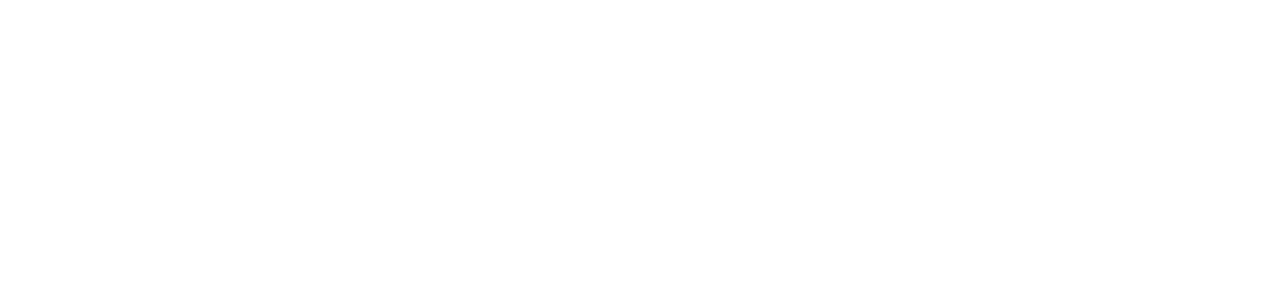
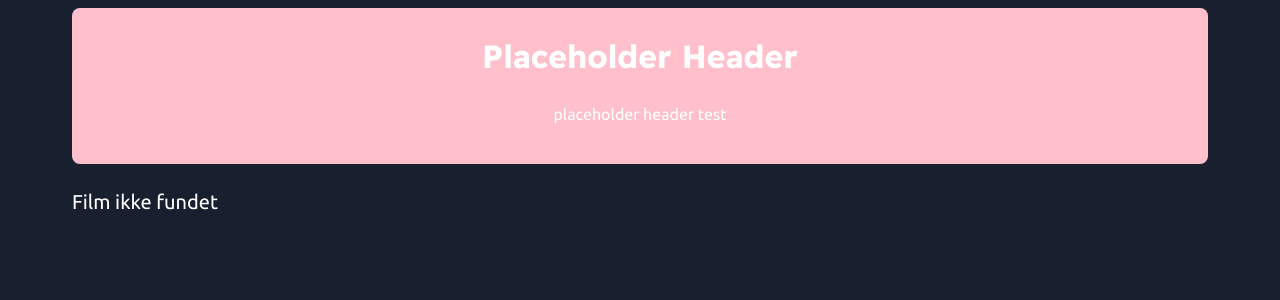
Before and after one commit to rasmussoender/MMD4-Biffen, a Nuxt app: page /visning/1/1/1 in a window 1280 px wide. Before the commit this address had no page. Shown: the top 300 px of the page. Built offline with nearby package versions, Linux system fonts and the light colour scheme; no server answers.

Commit message:
lavet variabler + time.vue siden

```diff
--- a/assets/css/style.css
+++ b/assets/css/style.css
@@ -1,3 +1,24 @@
-.movieContainer {
-    background-color: red;
+@import url('https://fonts.googleapis.com/css2?family=Readex+Pro:wght@160..700&family=Ubuntu:ital,wght@0,300;0,400;0,500;0,700;1,300;1,400;1,500;1,700&display=swap');
+
+h1, h2, h3, h4, h5, h6 {
+font-family: var(--font-headings);
+color: white;
 }
+
+body {
+font-family: var(--font-body);
+background: #181F2F;
+color: white;
+padding: 0 var(--space-container);
+line-height: var(--line-height-text);
+font-size: var(--font-standard);
+}
+
+
+section {
+    border-radius: var(--radius-section);
+}
+
+a {
+    color: var(--interactive-red);
+}
--- /dev/null
+++ b/assets/css/variables.css
@@ -0,0 +1,30 @@
+
+:root {
+/* Font */
+--font-body: 'Ubuntu', sans-serif;
+--font-headings: 'Readex Pro', sans-serif;
+
+/* Font-størrelser */
+--font-standard: 20px;
+
+/* Farver */
+--color-body: #181F2F;
+--secondary-blue: #202F4D;
+--interactive-red: #F63758;
+
+/* Afstande */
+--space-container: 4rem;
+--space-section: 4rem;
+
+/* Standard line-height */
+--line-height-text: 1.75;
+
+/* Border radius */
+/* Sektioner */
+--radius-section: 20px;
+
+/* Cards/knapper */
+--radius-card: 10px;
+--radius-button: 5px;
+
+}
--- a/nuxt.config.ts
+++ b/nuxt.config.ts
@@ -2,5 +2,5 @@
 export default defineNuxtConfig({
   compatibilityDate: '2024-11-01',
   devtools: { enabled: true },
-  css: ['@/assets/css/style.css']
+  css: ['@/assets/css/style.css', '@/assets/css/variables.css']
 })
--- a/pages/alle-film.vue
+++ b/pages/alle-film.vue
@@ -16,6 +16,7 @@
 </script>
 
 <template>
+    <Header />
   <div class="movieContainer">
     <h1>Now Showing</h1>
     <div v-if="movies.length === 0">Loading film...</div>
--- a/pages/film/[slug].vue
+++ b/pages/film/[slug].vue
@@ -1,6 +1,8 @@
 <script setup>
 import { ref, onMounted } from 'vue';
 import { useRoute } from 'vue-router';
+import Header from '@/components/Header.vue';
+
 
 const movie = ref(null);
 const route = useRoute();
@@ -18,15 +20,23 @@
 </script>
 
 <template>
+  <Header />
   <div v-if="movie">
     <h1>{{ movie.title.rendered }}</h1>
     <img :src="movie.acf.poster.url" :alt="movie.title.rendered" />
     <p>{{ movie.acf.description }}</p>
     <div v-for="session in movie.acf.spilletider.filmvisning" :key="session.filmdato">
       <h2>{{ session.filmdato }}</h2>
-      <ul>
-        <li v-for="time in session.spilletid" :key="time.spilletidspunkt">{{ time.spilletidspunkt }}</li>
-      </ul>
+      <li
+        v-for="time in session.spilletid"
+        :key="time.spilletidspunkt"
+      >
+        <router-link
+          :to="`/visning/${movie.slug}/${session.filmdato.replaceAll('/', '-')}/${time.spilletidspunkt.replace(':', '-')}`"
+        >
+          {{ time.spilletidspunkt }}
+        </router-link>
+      </li>
     </div>
   </div>
   <div v-else>Loading movie details...</div>
--- a/pages/index.vue
+++ b/pages/index.vue
@@ -26,12 +26,18 @@
           <img :src="movie.acf.poster.url" :alt="movie.title.rendered" class="movieImage" />
           <div class="movieDetails">
             <h2>{{ movie.title.rendered }}</h2>
-            <p>{{ movie.acf.description }}</p>
             <div v-for="session in movie.acf.spilletider.filmvisning" :key="session.filmdato" class="movieSessions">
               <h3>{{ session.filmdato }}</h3>
-              <ul>
-                <li v-for="time in session.spilletid" :key="time.spilletidspunkt">{{ time.spilletidspunkt }}</li>
-              </ul>
+              <li
+                v-for="time in session.spilletid"
+                :key="time.spilletidspunkt"
+              >
+                <router-link
+                  :to="`/visning/${movie.slug}/${session.filmdato.replaceAll('/', '-')}/${time.spilletidspunkt.replace(':', '-')}`"
+                >
+                  {{ time.spilletidspunkt }}
+                </router-link>
+              </li>
             </div>
           </div>
         </router-link>
@@ -53,9 +59,9 @@
 }
 
 .movieCard {
-  background: green;
+  background: var(--secondary-blue);
   border: 1px solid #ddd;
-  border-radius: 8px;
+  border-radius: var(--radius-card);
   padding: 15px;
   box-shadow: 0 2px 8px rgba(0, 0, 0, 0.1);
 }
--- /dev/null
+++ b/pages/visning/[slug]/[date]/[time].vue
@@ -0,0 +1,48 @@
+<script setup>
+import { useRoute } from 'vue-router';
+import { ref, onMounted } from 'vue';
+import Header from '@/components/Header.vue';
+
+
+const { slug, date, time } = useRoute().params;
+const visning = ref(null);
+
+onMounted(async () => {
+  try {
+    const res = await fetch('https://biffen.rasmus-pedersen.com/wp-json/wp/v2/movie');
+    const movies = await res.json();
+
+    const movie = movies.find(m => m.slug === slug);
+    const session = movie?.acf?.spilletider?.filmvisning?.find(s =>
+      s.filmdato.replaceAll('/', '-') === date
+    );
+    const timeSlot = session?.spilletid?.find(t =>
+      t.spilletidspunkt.replace(':', '-') === time
+    );
+
+    if (movie && session && timeSlot) {
+      visning.value = {
+        title: movie.title.rendered,
+        date: session.filmdato,
+        time: timeSlot.spilletidspunkt,
+        posterUrl: movie.acf.poster.url,
+      };
+    }
+  } catch (e) {
+    console.error('Fejl ved hentning:', e);
+  }
+});
+</script>
+
+<template>
+    <Header />
+    <div v-if="visning">
+      <h1>{{ visning.title }}</h1>
+      <p>Dato: {{ visning.date }}</p>
+      <p>Spilletidspunkt: {{ visning.time }}</p>
+      <img v-if="visning.posterUrl" :src="visning.posterUrl" :alt="visning.title" />
+    </div>
+    <div v-else>
+      <p>Film ikke fundet</p>
+    </div>
+  </template>
```
